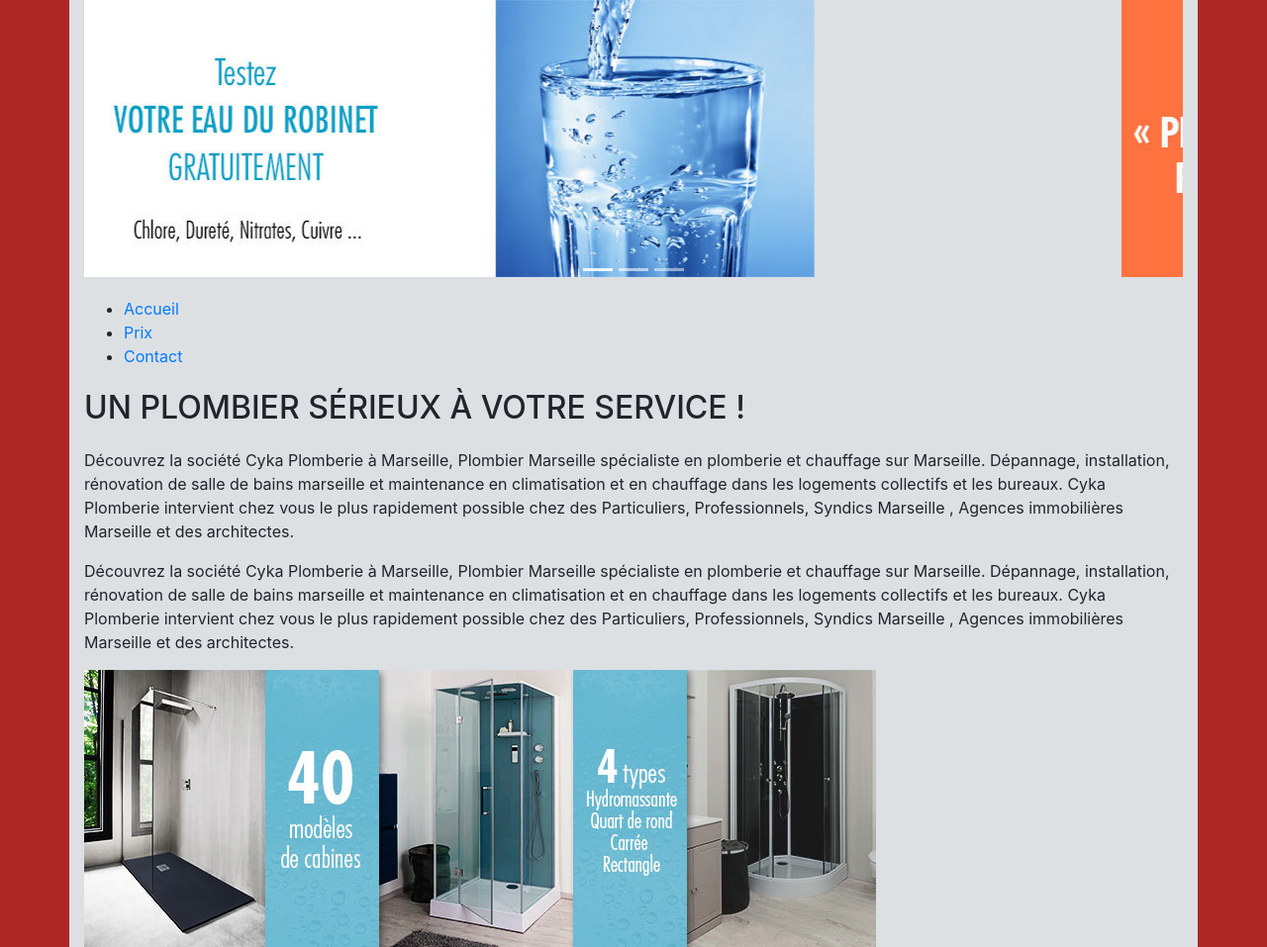
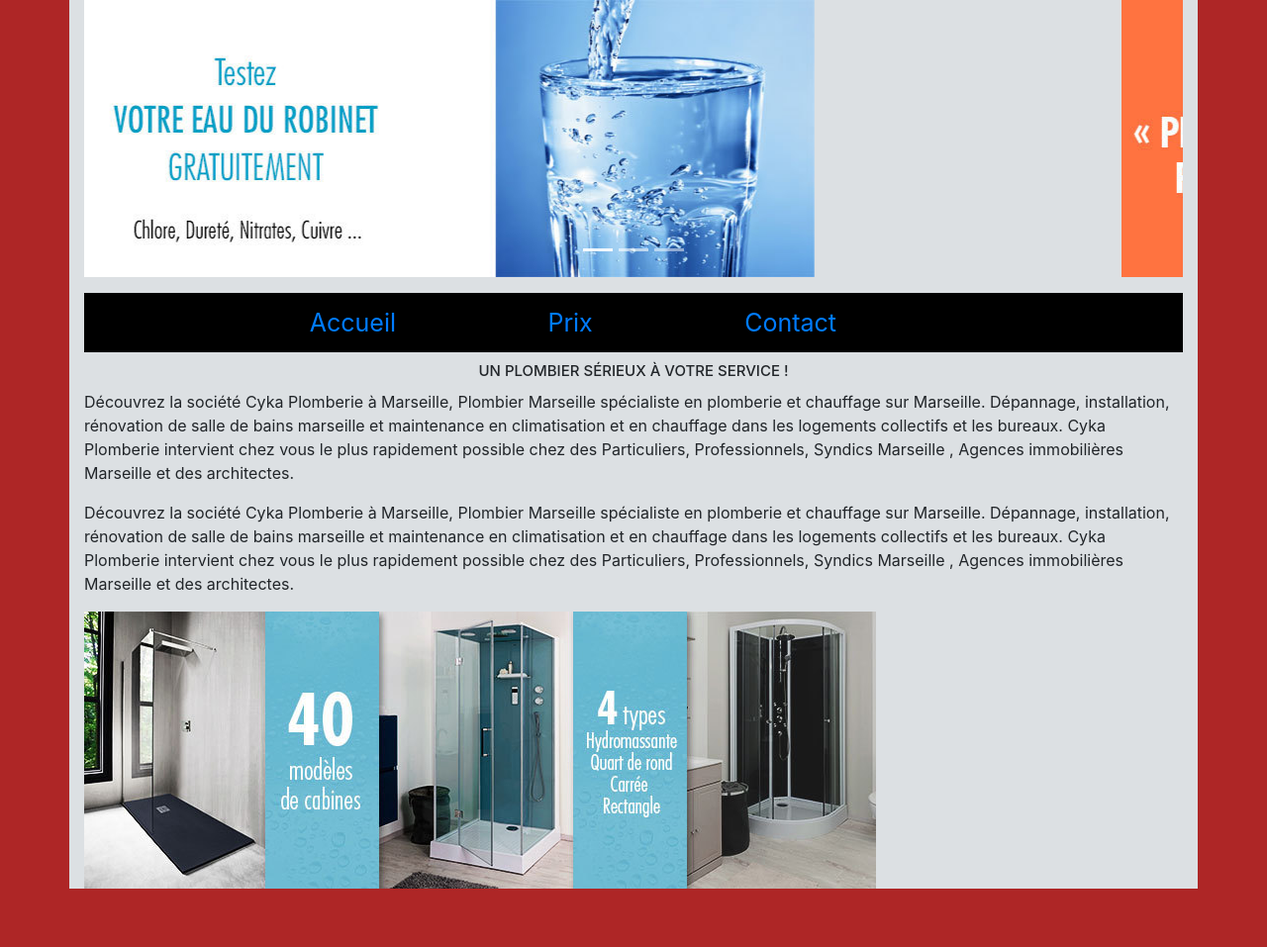
Before and after one commit to abdifatah1/site-plombier, a plain HTML site: page index.html in a window 1280 px wide. Shown: the whole page at 99% size. After the commit the page ends 898 px from the top, so only its background shows below. Drawn offline with nearby package versions, Linux system fonts and the light colour scheme.

Commit message:
added some style

```diff
--- a/css/main.css
+++ b/css/main.css
@@ -102,27 +102,6 @@ textarea {
 /* ##################################################################### */
 /* ##########################   SMARTPHONE   ########################### */
 /* ##################################################################### */
-/*header{
-  background-image: url(../img/banner.jpg);
-  background-repeat: no-repeat;
-  background-size: cover;
-  background-position: center;
-  height:300px;
-}*/
-.carousel{
-  height: 300px;
-}
-
-
-/* ##################################################################### */
-/* ############################   TABLETS   ############################ */
-/* ##################################################################### */
-
-
-
-/* ##################################################################### */
-/* ############################   DESKTOPS   ########################### */
-/* ##################################################################### */
 body{
   background-color: #AE2626;
 }
@@ -130,7 +109,57 @@ body{
   background-color: #DCE0E3	;
 }
 
+nav{
+  background: black;
+  height: 60px;
+  padding-left: 10%;
+}
+nav ul{
+  list-style: none;
+}
 
+nav ul li a{
+  float: left;
+  padding:0 8%;
+  font-size: 25px;
+  text-align: center;
+  height: 60px;
+  line-height: 60px;
+}
+
+nav ul li a:hover{
+  background: orange;
+  color: white;
+  border-radius: 8%;
+}
+
+h1{
+  text-align: center;
+  font-size: 15px;
+}
+
+
+
+/* ##################################################################### */
+/* ############################   TABLETS   ############################ */
+/* ##################################################################### */
+@media (min-width: 61.9em) {
+
+}
+/* ##################################################################### */
+/* ############################   DESKTOPS   ########################### */
+/* ##################################################################### */
+@media (min-width: 74.9em) {
+
+
+  body{
+    background-color: #AE2626;
+  }
+  .container{
+    background-color: #DCE0E3	;
+  }
+
+}
 /* ##################################################################### */
 /* ########################   LARGE DESKTOPS   ######################### */
 /* ##################################################################### */
```
Lines whose indentation alone changed are shown as unchanged.
